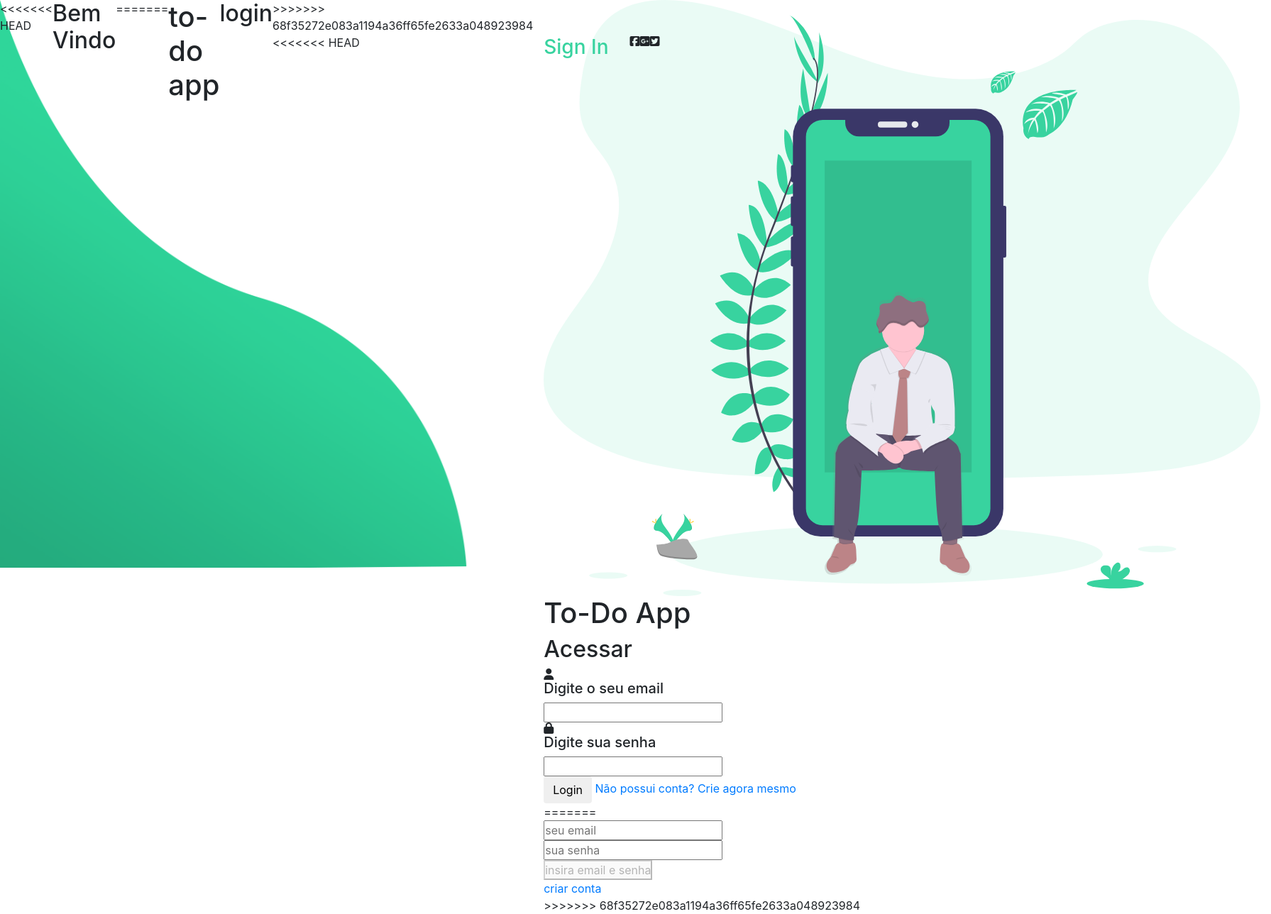
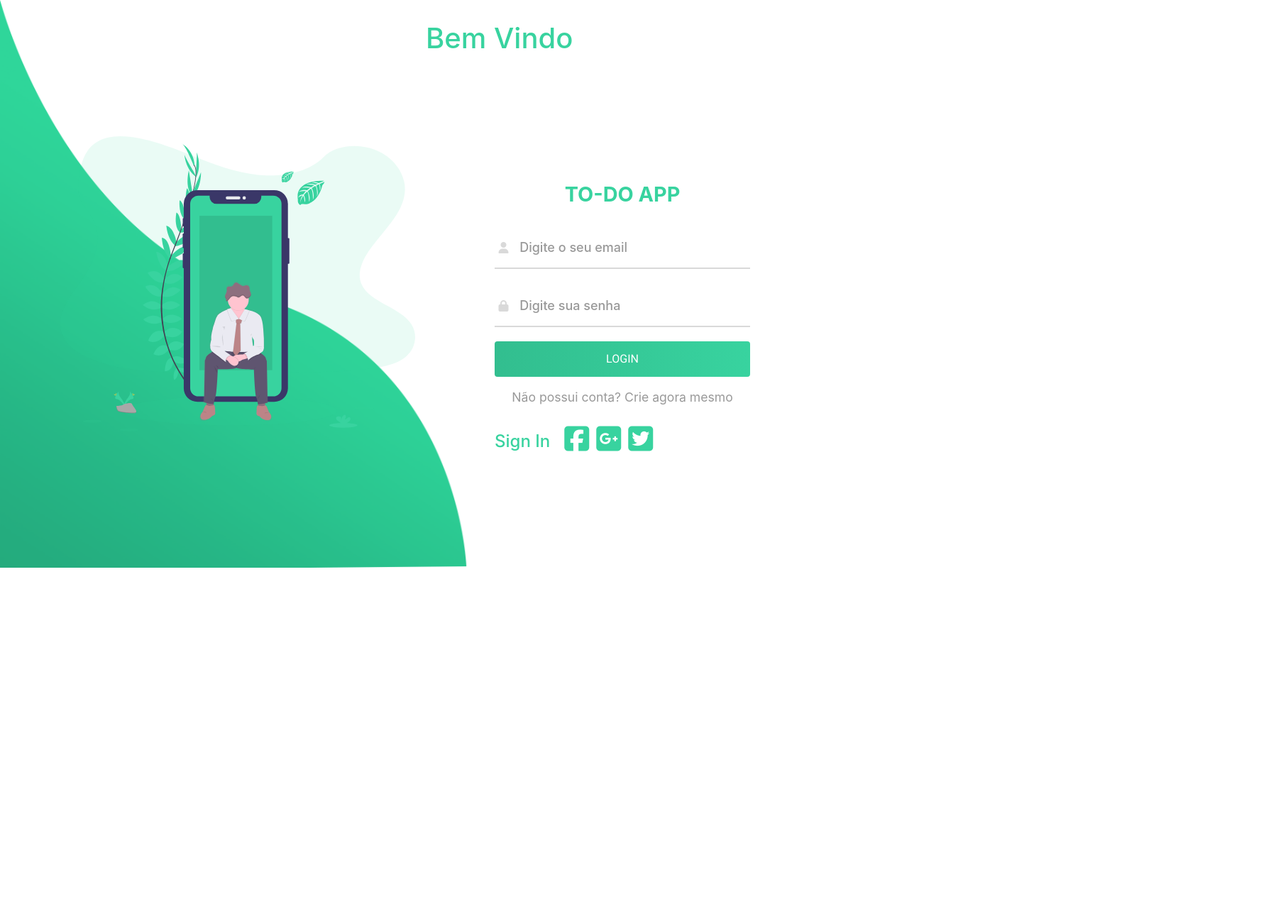
Before and after one commit to lucas-adrian/front2-checkpoint2, a plain HTML site: page login/login.html in a window 1280 px wide. Shown: the whole page at 71% size, 1791 px wide, since content can reach past the window. After the commit the page ends 800 px from the top, so only its background shows below. Drawn offline with nearby package versions, Linux system fonts and the light colour scheme.

Commit message:
correções e ajuste do css e coloquei o retorno das classes para funcionamento do js

```diff
--- a/globalassets/css/style.css
+++ b/globalassets/css/style.css
@@ -12,34 +12,24 @@ body {
   display: flex;
 }
 
-.bemvindo {
-    justify-content: center;
+header {
+  position: absolute;
+
+  height: 50px;
+  width: 100%;
 }
 
-<<<<<<< HEAD
-.social_icon span {
-  font-size: 60px;
-  margin-left: 10px;
-  color: #38d39f;
-
+.bemvindo {
+  position: relative;
+  display: flex;
 }
 
-.social_icon span:hover {
-  background: rgb(46, 10, 146);
-  cursor: pointer;
-}
-
-.social h3 {
+.todo  {
   color: #38d39f;
-  margin-right: 30px;
-
-
-}
-
-.social_icon {
-  position: absolute;
-  display: flex;
-  top: 50px;
+  margin: 30px 0 0 600px;
+    align-items: center;
+    justify-content: center;
+    z-index: 100;
 }
 
 .wave {
@@ -48,15 +38,6 @@ body {
   left: 0;
   height: 100%;
   z-index: -1;
-=======
-main.container {
-    background: white;
-    width: 420px;
-    height: fit-content;
-    padding: 2rem;
-    box-shadow: 5px 5px 15px rgba(0, 0, 0, 0.4);
-    border-radius: 8px;
->>>>>>> 68f35272e083a1194a36ff65fe2633a048923984
 }
 
 .container {
@@ -69,7 +50,6 @@ main.container {
 
 }
 
-<<<<<<< HEAD
 .img {
   display: flex;
   justify-content: flex-end;
@@ -85,17 +65,6 @@ main.container {
 
 .img img {
   width: 500px;
-=======
-main h2::before {
-    content: '';
-    position: absolute;
-    height: 4px;
-    width: 22px;
-    bottom: 3px;
-    left: 0;
-    border-radius: 8px;
-    background: linear-gradient(45deg, #088F8F, #9acd32);
->>>>>>> 68f35272e083a1194a36ff65fe2633a048923984
 }
 
 form {
@@ -107,24 +76,12 @@ form {
   height: 100px;
 }
 
-.todo {
-    color: #38d39f;
-    display: flex;
-    margin: 20px 0;
-
-}
-
-.todo h1 {
-
-    align-items: left;
-    justify-content: left;
-}
-
 .login-content h2 {
-  margin: 20px 0;
-  color: #333;
+  margin: 30px 0;
+  color: #38d39f;
   text-transform: uppercase;
-  font-size: 1.3rem;
+  font-size: 1.8rem;
+  font-weight: bold;
 }
 
 .login-content .input-div {
@@ -177,7 +134,6 @@ form {
   transition: 0.4s;
 }
 
-<<<<<<< HEAD
 .input-div:before {
   right: 50%;
 }
@@ -213,18 +169,6 @@ form {
   font-size: 1.2rem;
   color: #555;
   font-family: 'Roboto', sans-serif;;
-=======
-.footer {
-    display: flex;
-    gap: 5px;
-    margin-top: 1rem;
-    text-align: center;
-    justify-content: center;
-}
-
-.footer div {
-    display: flex;
->>>>>>> 68f35272e083a1194a36ff65fe2633a048923984
 }
 
 .input-div.pass {
@@ -266,6 +210,37 @@ form {
   background-position: right;
 }
 
+
+.social_icon span {
+  font-size: 40px;
+  margin: 10px 0 0 0;
+  margin-left: 10px;
+  color: #38d39f;
+
+}
+
+.social_icon span:hover {
+  color:#999;
+  cursor: pointer;
+}
+
+.social h3 {
+  color: #38d39f;
+  margin: 20px 0 0 0;
+  margin-right: 10px;
+  font-size: 1.5rem;
+
+
+
+}
+
+.social_icon {
+  position: absolute;
+  display: flex;
+  margin: 15px 0;
+
+}
+
 @media screen and (max-width: 1050px) {
   .container {
     grid-gap: 5rem;
--- a/login/login.html
+++ b/login/login.html
@@ -8,86 +8,56 @@
 <script src="//cdnjs.cloudflare.com/ajax/libs/jquery/3.2.1/jquery.min.js"></script>
 </head>
 <body>
-
-<<<<<<< HEAD
-<div class="bemvindo"><h2 class="title">Bem Vindo</h2></div>
-
-=======
-    <h1>to-do app </h1>
-    <h2>login</h2>
->>>>>>> 68f35272e083a1194a36ff65fe2633a048923984
+  <header>
+    <div class="bemvindo"><h1 class="todo">Bem Vindo</h1></div>
+  </header>
 
 
 
+	<img class="wave" src="/globalassets/img/wave.png">
 
-
-<<<<<<< HEAD
-
-	<img class="wave" src="/globalassets/img/wave.png">
-	<div class="container">
+	<div class="container login-container">
 		<div class="img">
 			<img src="/globalassets/img/bg.svg">
 		</div>
 		<div class="login-content">
-			<form action="index.html">
-       <div class="social_icon">
-         <div class="social"><h3>Sign In</h3></div>
-
-            <span><i class="fab fa-facebook-square"></i></span>
-            <span><i class="fab fa-google-plus-square"></i></span>
-            <span><i class="fab fa-twitter-square"></i></span>
-          </div>
-          <div class="todo"><h1>To-Do App </h1></div>
-
-
-				<h2 class="title">Acessar</h2>
-           		<div class="input-div one">
+			<form id="formLogin" action="index.html">
+				<h2 class="title">To-Do App</h2>
+           		<div class="input-div input-field one">
            		   <div class="i">
            		   		<i class="fas fa-user"></i>
            		   </div>
            		   <div class="div">
            		   		<h5>Digite o seu email</h5>
-           		   		<input type="text" class="input">
+           		   		<input type="email" class="input" id="InputEmail1">
+                      <small id="inputEmailValidacao"></small>
            		   </div>
            		</div>
-           		<div class="input-div pass">
+           		<div class="input-div input-field pass">
            		   <div class="i">
            		    	<i class="fas fa-lock"></i>
            		   </div>
            		   <div class="div">
            		    	<h5>Digite sua senha</h5>
-           		    	<input type="password" class="input">
+           		    	<input type="password" class="input" id="password">
+                     <small id="inputPasswordValidacao"></small>
             	   </div>
             	</div>
 
-            	<input type="submit" class="btn" value="Login">
+            	<input type="submit" class="btn botao" value="Login">
+              <small id="loginValidacao"></small>
               <a class="link" href="/cadastro/cadastro.html">Não possui conta? Crie agora mesmo</a>
+              <div class="social_icon">
+                <div class="social"><h3>Sign In</h3></div>
+
+                   <span><i class="fab fa-facebook-square"></i></span>
+                   <span><i class="fab fa-google-plus-square"></i></span>
+                   <span><i class="fab fa-twitter-square"></i></span>
+                 </div>
             </form>
         </div>
-=======
-      <div class="input-field">
-        <input type="email" id="InputEmail1" required aria-describedby="emailHelp" placeholder="seu email">
-        <small id="inputEmailValidacao"></small>
-        <div class="underline"></div>
-      </div>
+    </div>
 
-      <div class="input-field">
-        <input type="password" name="password" id="password" required placeholder="sua senha">
-        <small id="inputPasswordValidacao"></small>
-        <div class="underline"></div>
-
-      </div>
-
-      <div class="botao">
-        <small id="loginValidacao"></small>
-        <button type="submit" id="buttonAccess" class="textoBotao"></button>
-      </div>
-    </form>
-
-    <div class="footer">
-      <div><a href="../cadastro/cadastro.html">criar conta</a></div>
->>>>>>> 68f35272e083a1194a36ff65fe2633a048923984
-    </div>
 
   <script type="text/javascript" src="./assets/js/login.js" defer></script>
   <script type="text/javascript" src="assets/js/stylelogin.js" defer></script>
```
